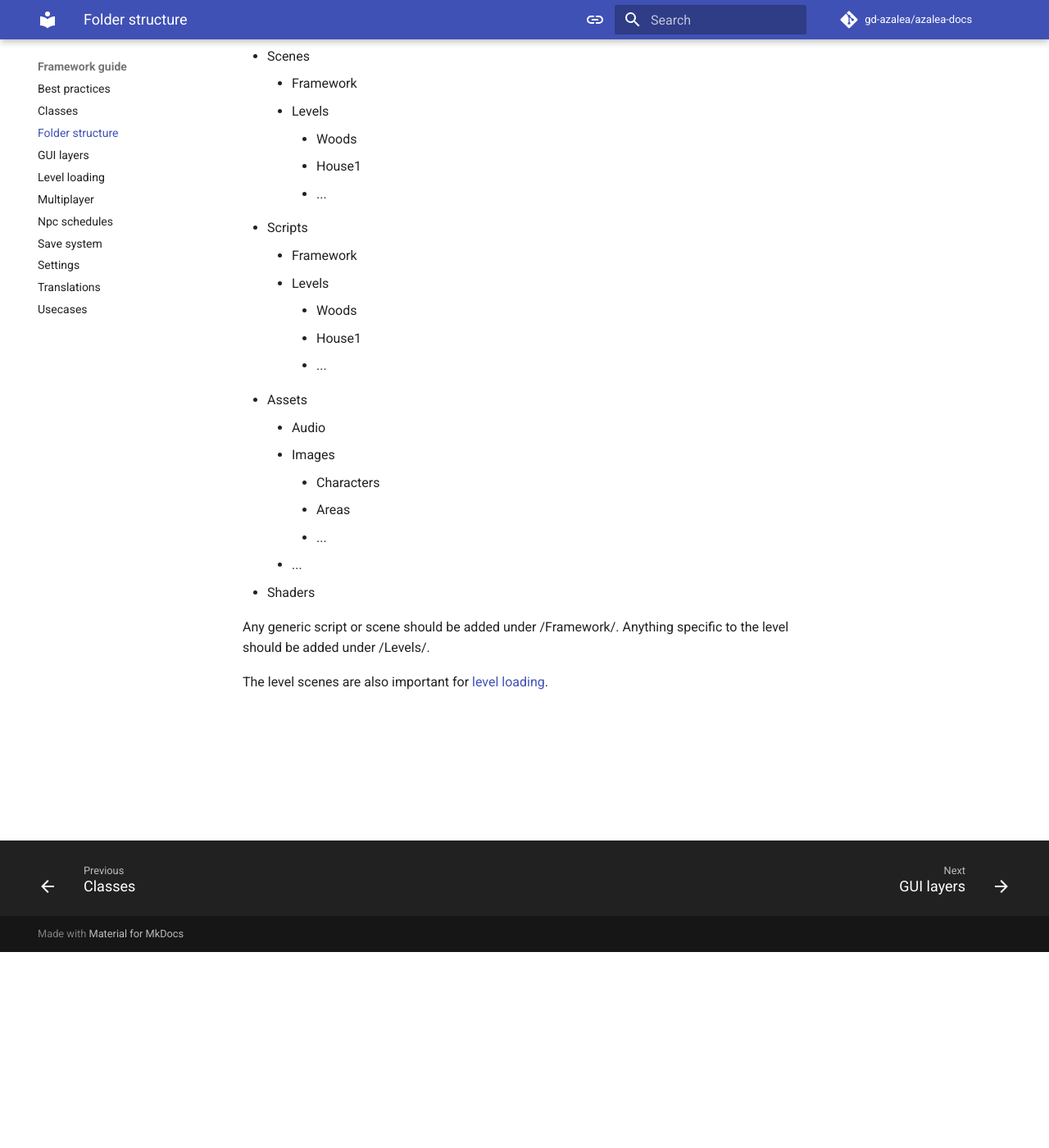
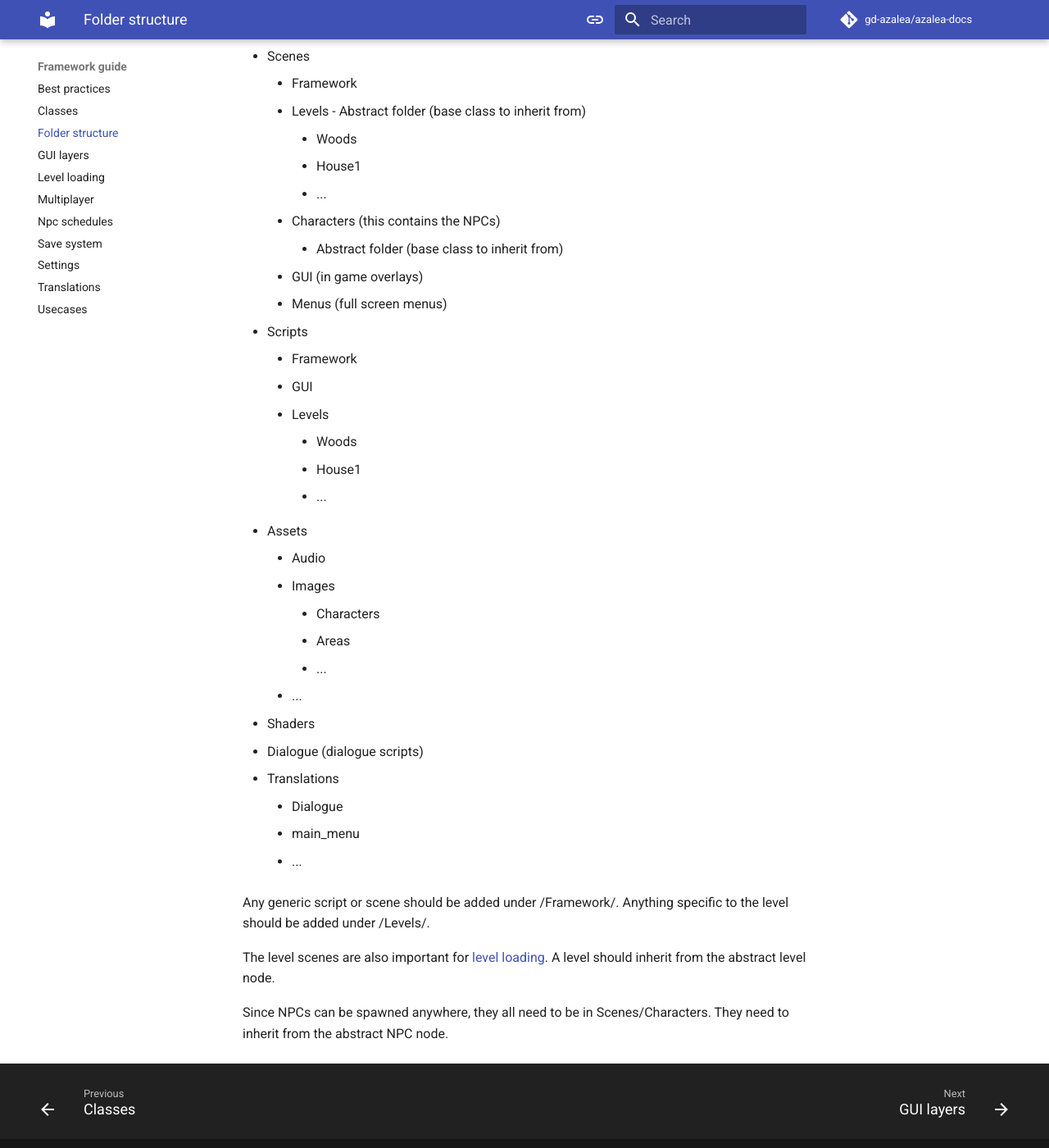
Before and after one commit to gd-azalea/azalea-docs, an MkDocs documentation site: the page built from docs/framework-guide/folder-structure.md, in a window 1280 px wide and 1400 px high, scrolled down 239 px. Shown: the whole window at 82% size. Built offline with MkDocs 1.6.1 and Material for MkDocs 9.7.7, drawn with Linux system fonts in a browser that asks for light colours; comment, search, counter and statistics services are not loaded.

Commit message:
Update folder-structure.md

```diff
--- a/docs/framework-guide/folder-structure.md
+++ b/docs/framework-guide/folder-structure.md
@@ -5,11 +5,17 @@ Several pieces of framework code depend on the folder structure being consistent
 - Scenes
 	- Framework
 	- Levels
+    		- Abstract folder (base class to inherit from)
 		- Woods
 		- House1
 		- ...
+  	- Characters (this contains the NPCs)
+  		- Abstract folder (base class to inherit from)
+  	 - GUI (in game overlays)
+  	 - Menus (full screen menus)
 - Scripts
 	- Framework
+ 	- GUI
 	- Levels
 		- Woods
 		- House1
@@ -22,7 +28,14 @@ Several pieces of framework code depend on the folder structure being consistent
 		- ...
 	- ...
 - Shaders
+- Dialogue (dialogue scripts)
+- Translations
+	- Dialogue
+ 	- main_menu
+  	- ...
 
 Any generic script or scene should be added under /Framework/. Anything specific to the level should be added under /Levels/.
 
-The level scenes are also important for [level loading](http://localhost:8000/azalea-docs/framework-guide/level-loading/).
+The level scenes are also important for [level loading](http://localhost:8000/azalea-docs/framework-guide/level-loading/). A level should inherit from the abstract level node.
+
+Since NPCs can be spawned anywhere, they all need to be in Scenes/Characters. They need to inherit from the abstract NPC node.
```
